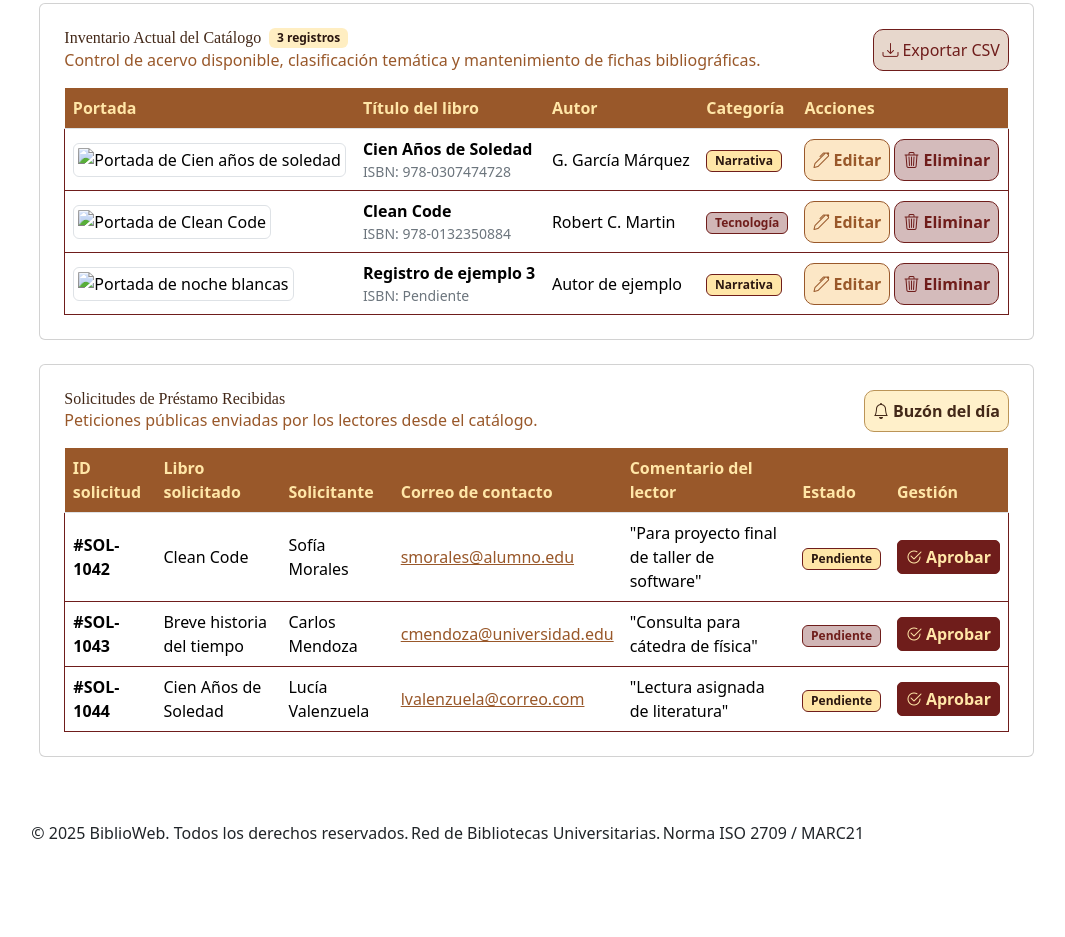
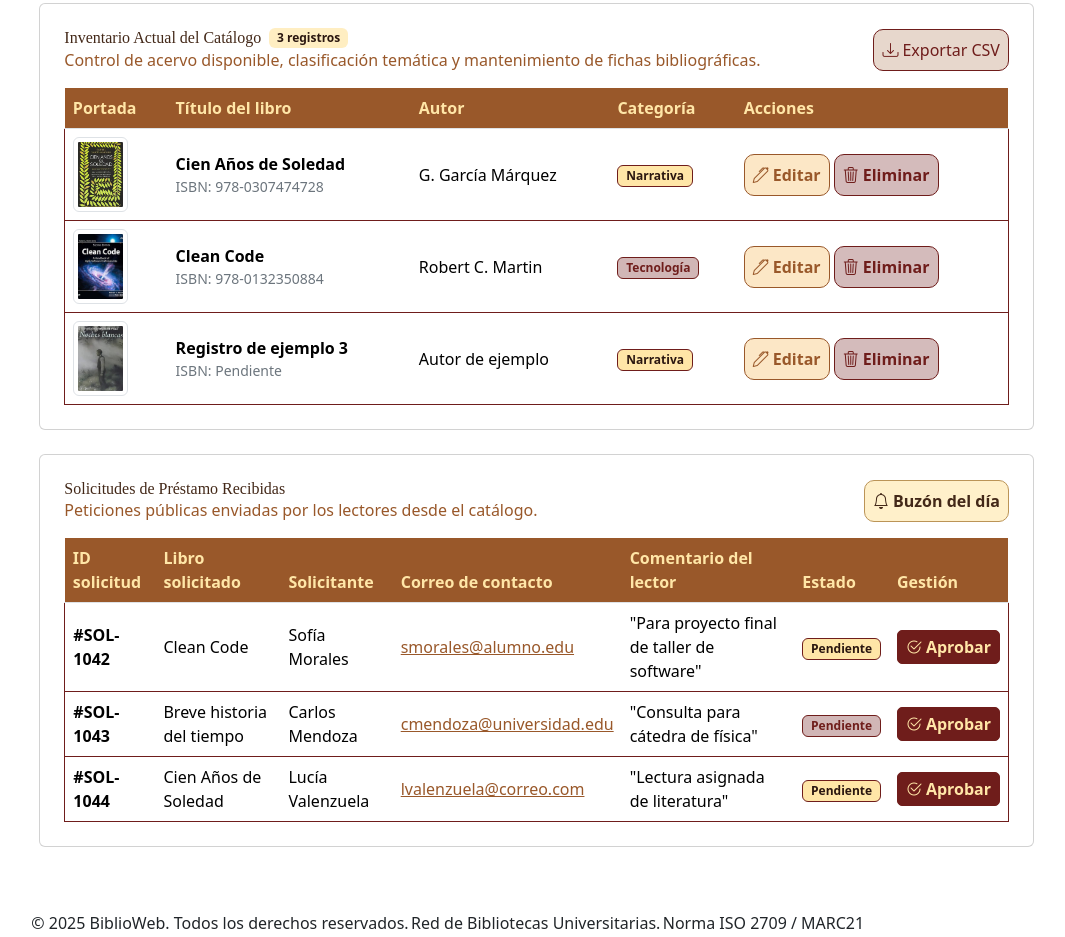
Before and after one commit to C8Hubble/libreria_bootstrap, a plain HTML site: page pages/administrador.html in a window 1280 px wide. Shown: the part 989-1926 px from the top of the page, without its empty margins (198-1263 px from the left). Before the commit the page ends 1866 px from the top, so only its background shows below. Drawn offline with nearby package versions, Linux system fonts and the light colour scheme; the site is published under a folder, as on GitHub Pages, so addresses that start at the root find nothing; a script that the page names is missing.

Commit message:
fix: se organizo las urls de las imágenes

```diff
--- a/pages/administrador.html
+++ b/pages/administrador.html
@@ -23,7 +23,7 @@
                 <header class="border-bottom px-3 px-lg-4 py-3">
                     <div class="d-flex flex-wrap justify-content-between align-items-center gap-3">
                         <div class="nav">
-                            <a href="/index.html" class="text-decoration-none">Portal Público</a>
+                            <a href="../index.html" class="text-decoration-none">Portal Público</a>
                             <span class="text-secondary mx-2">/</span>
                             <strong>Administración Central</strong>
                         </div>
@@ -248,7 +248,7 @@
                                         <tbody class="body-table">
                                             <tr>
                                                 <td>
-                                                    <img src="/img/images.jpg" alt="Portada de Cien años de soledad"
+                                                    <img src="../img/images.jpg" alt="Portada de Cien años de soledad"
                                                         class="img-thumbnail">
                                                 </td>
                                                 <td>
@@ -267,7 +267,7 @@
                                             </tr>
                                             <tr>
                                                 <td>
-                                                    <img src="/img/clean_code.jpg" alt="Portada de Clean Code"
+                                                    <img src="../img/clean_code.jpg" alt="Portada de Clean Code"
                                                         class="img-thumbnail">
                                                 </td>
                                                 <td>
@@ -285,7 +285,7 @@
                                                 </td>
                                             </tr>
                                             <tr>
-                                                <td><img src="/img/noches_blancas.jpg" alt="Portada de noche blancas"
+                                                <td><img src="../img/noches_blancas.jpg" alt="Portada de noche blancas"
                                                         class="img-thumbnail"></td>
                                                 <td><strong>Registro de ejemplo 3</strong>
                                                     <div class="small text-secondary">ISBN: Pendiente</div>
@@ -425,7 +425,7 @@
                     </a>
                 </nav>
                 <div class="mt-auto p-3 border-top border-secondary">
-                    <a href="/pages/cerrar_sesion.html" class="nav-link cerrar-sesion">
+                    <a href="" class="nav-link cerrar-sesion">
                         <i class="me-2 bi bi-box-arrow-right"></i>Cerrar sesión
                     </a>
                 </div>
```
